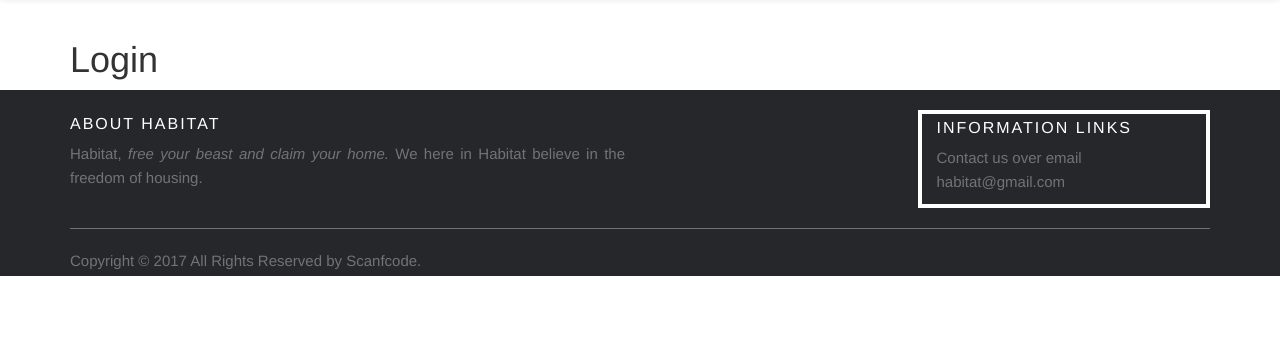
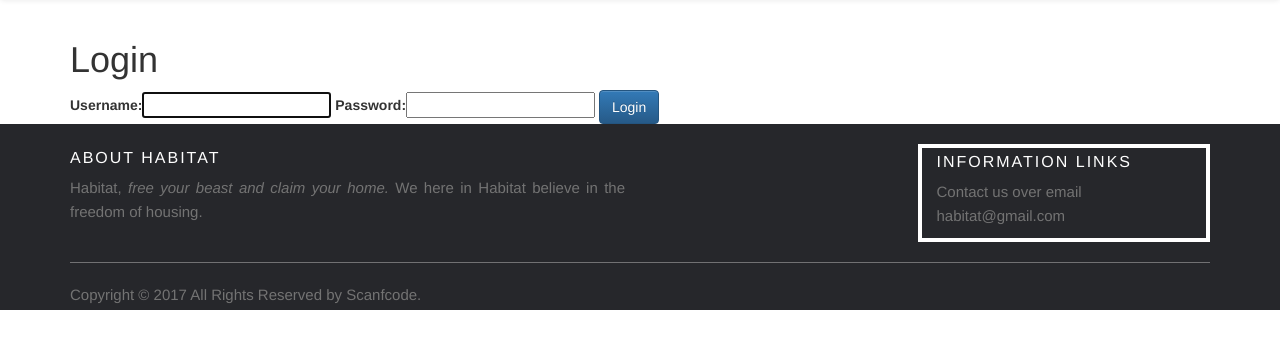
Before and after one commit to kiddibry/HabitatV2, a Django app: page /users/login in a window 1280 px wide. Shown: the part 114-463 px from the top of the page. Run offline with Django 3.2, Linux system fonts and the light colour scheme; parts of the project's set-up code (start-up, migrations or seed data) failed here and were passed over; some libraries are stand-ins or nearby versions.

Commit message:
hægt að búa til user, logga sig inn og út, og bætti við restrictors

```diff
--- a/HabitatV2/settings.py
+++ b/HabitatV2/settings.py
@@ -128,3 +128,6 @@ STATIC_URL = '/static/'
 STATICFILES_DIRS = [
     os.path.join(BASE_DIR, "static")
 ]
+
+LOGIN_REDIRECT_URL = '/'
+LOGIN_URL = '/users/login'
--- a/house/views.py
+++ b/house/views.py
@@ -1,3 +1,4 @@
+from django.contrib.auth.decorators import login_required
 from django.http import JsonResponse
 from django.shortcuts import render, get_object_or_404, redirect
 from house.forms.house_form import HouseCreateForm, HouseUpdateForm
@@ -24,6 +25,7 @@ def get_house_by_id(request, id):
     })
 
 
+@login_required
 def create_house(request):
     if request.method == 'POST':
         form = HouseCreateForm(data=request.POST)
@@ -39,12 +41,14 @@ def create_house(request):
     })
 
 
+@login_required
 def delete_house(request, id):
     house = get_object_or_404(House, pk=id)
     house.delete()
     return redirect('house-index')
 
 
+@login_required
 def update_house(request, id):
     instance = get_object_or_404(House, pk=id)
     if request.method == 'POST':
--- a/templates/user/login.html
+++ b/templates/user/login.html
@@ -1,4 +1,9 @@
 {% extends 'base.html' %}
 {% block content %}
     <h1>Login</h1>
+    <form method="post" class="form form-horizontal">
+        {% csrf_token %}
+        {{ form }}
+        <input type="submit" class="btn btn-primary" value="Login" />
+    </form>
 {% endblock %}
--- a/user/forms/user_form.py
+++ b/user/forms/user_form.py
@@ -16,7 +16,6 @@ class UserUpdateForm(ModelForm):
 
 
 class UserCreateForm(ModelForm):
-    name =
     class Meta:
         model = User
         exclude = ['id']
```
Also changed, not shown: user/views.py (+4 -3 lines).
